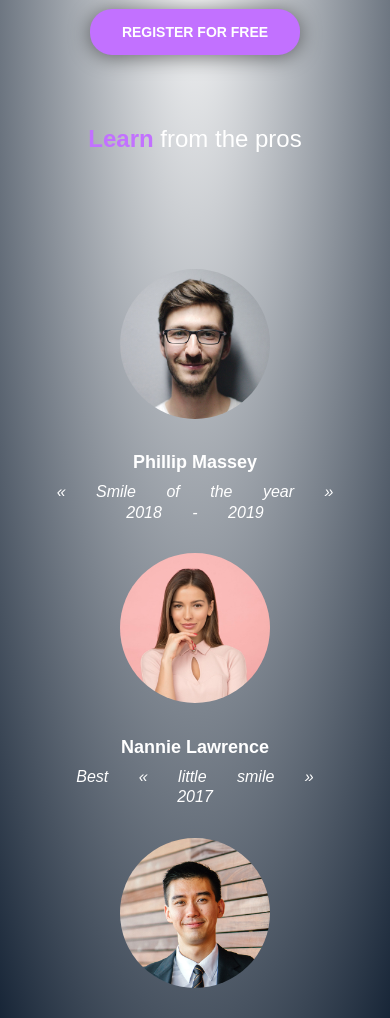
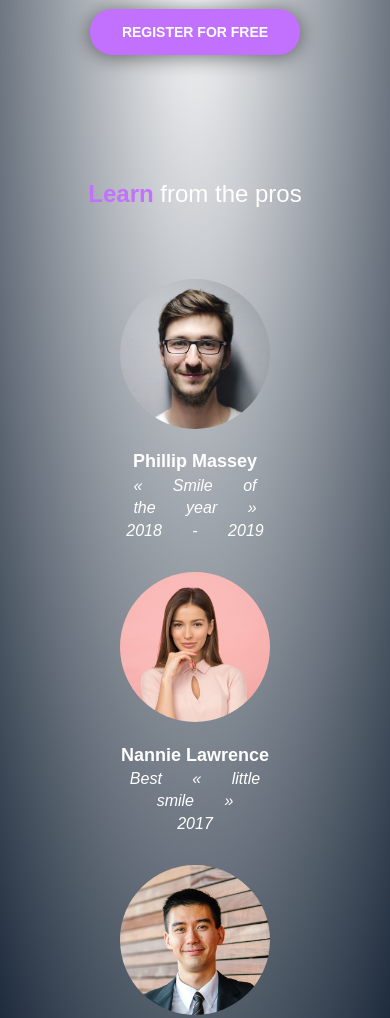
Before and after one commit to stanqb/holbertonschool-web-development, a plain HTML site: page css_advanced/index.html in a window 390 px wide. Shown: the part 460-1478 px from the top of the page. Drawn offline with Linux system fonts and the light colour scheme.

Commit message:
Fix pros section layout and improve responsive design
- Replace grid with flex layout for pros section to prevent overflow
- Fix spacing and alignment for pro profiles text
- Improve hero section spacing and background image integration
- Correct typography and line heights for better readability
- Enhance mobile responsive behavior for pros grid
- Ensure proper centering and width constraints for all profile cards

```diff
--- a/css_advanced/styles.css
+++ b/css_advanced/styles.css
@@ -61,7 +61,7 @@ header nav a {
 }
 
 .hero-content {
-    margin-bottom: 65px;
+    margin-bottom: 120px;
 }
 
 .hero h1 {
@@ -94,7 +94,7 @@ header nav a {
 .pros-section h2 {
     font-size: clamp(24px, 4vw, 32px);
     font-weight: 300;
-    margin-bottom: 110px;
+    margin-bottom: 65px;
     color: white;
 }
 
@@ -104,29 +104,31 @@ header nav a {
 }
 
 .pros-grid {
-    display: grid;
-    grid-template-columns: repeat(auto-fit, minmax(200px, 1fr));
-    gap: 58px;
+    display: flex;
+    justify-content: space-between;
+    gap: 30px;
     max-width: 1009px;
     width: 100%;
 }
 
 .pros-grid div {
     text-align: center;
+    flex: 1;
+    max-width: 150px;
 }
 
 .pros-grid img {
     width: 150px;
     height: 150px;
     border-radius: 50%;
-    margin-bottom: 26px;
+    margin-bottom: 15px;
     object-fit: cover;
 }
 
 .pros-grid h3 {
     font-size: 18px;
     font-weight: 900;
-    margin-bottom: 8px;
+    margin-bottom: 2px;
     color: white;
     line-height: 1.2;
 }
@@ -136,8 +138,9 @@ header nav a {
     font-style: italic;
     font-weight: 400;
     color: white;
-    line-height: 1.3;
+    line-height: 1.4;
     margin: 0;
+    text-align: center;
 }
 
 /* Quote section */
@@ -470,8 +473,13 @@ footer {
     }
 
     .pros-grid {
-        grid-template-columns: repeat(2, 1fr);
+        flex-wrap: wrap;
+        justify-content: center;
         gap: 30px;
+    }
+
+    .pros-grid div {
+        max-width: 45%;
     }
 
     .quote-content {
@@ -503,7 +511,12 @@ footer {
 
 @media (max-width: 480px) {
     .pros-grid {
-        grid-template-columns: 1fr;
+        flex-direction: column;
+        align-items: center;
+    }
+
+    .pros-grid div {
+        max-width: 150px;
     }
 
     .membership-grid {
```
